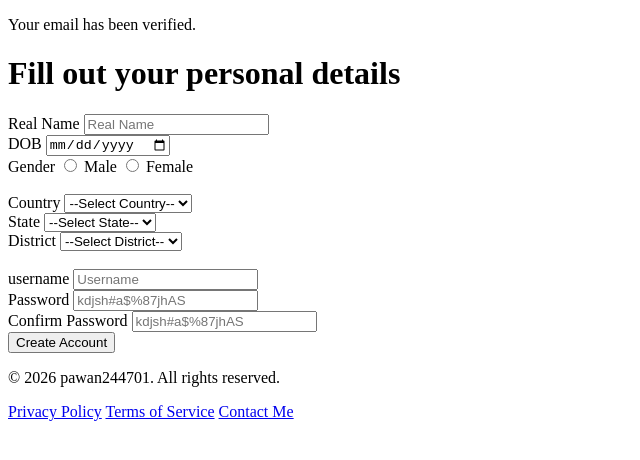
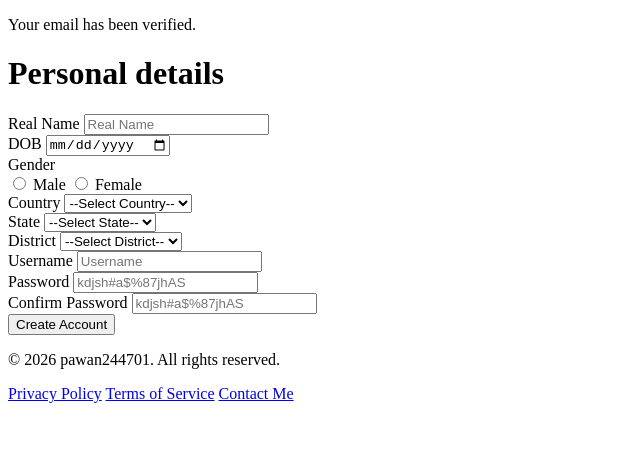
Before and after one commit to pawan244701/myproF-Stack, a plain HTML site: page frontend/registration.html in a window 1280 px wide. Shown: the whole page, without its empty margins (0-640 px from the left). Drawn offline with Linux system fonts and the light colour scheme; sample sign-in values are in the browser's storage.

Commit message:
fixed multiple typos and restrutured reg.html

```diff
--- a/frontend/registration.html
+++ b/frontend/registration.html
@@ -5,16 +5,18 @@
     <meta charset="UTF-8">
     <meta name="viewport" content="width=device-width, initial-scale=1.0">
     <title>signup</title>
+    <link rel="stylesheet" href="x.css">
 </head>
 
 <body>
     <p>Your email has been verified.</p>
-    <h1>Fill out your personal details</h1>
+
     <div class="form-div-cls">
         <form id="registrationForm" action="" method="post" class="from-cls">
+            <h1 id="h1tag">Personal details</h1>
             <div id="div-real-name">
                 <label for="realName" id="realName-lbl">Real Name</label>
-                <input type="text" id="realName" placeholder="Real Name" required>
+                <input id="inpRealName" type="text" id="realName" placeholder="Real Name" required>
             </div>
             <div id="div-dob">
                 <label for="dob" id="dob-lbl">DOB</label>
@@ -22,13 +24,15 @@
             </div>
             <div id="div-gender">
                 <label id="gender-lbl">Gender</label>
-                <input type="radio" id="male" name="gender" value="male">
-                <label for="male">Male</lable>
+                <div id="genderRadio">
+                    <input type="radio" id="male" name="gender" value="male">
+                    <label for="male" class="diffRadioBtn">Male</label>
 
-                <input type="radio" id="female" name="gender" value="female">
-                <label for="female">Female</lable>
+                        <input type="radio" id="female" name="gender" value="female">
+                        <label for="female" class="diffRadioBtn">Female</label>
+                </div>
+
             </div>
-            <br>
             <div id="div-contory">
                 <label for="contory" id="contry-lbl">Country</label>
                 <select name="contory" id="contry">
@@ -48,9 +52,8 @@
                 </select>
 
             </div>
-            <br>
             <div id="div-uniqe-name">
-                <label for="uniqeName" id="uniqeName-lbl">username</label>
+                <label for="uniqeName" id="uniqeName-lbl">Username</label>
                 <input type="text" id="uniqeName" placeholder="Username" required>
             </div>
             <div id="div-pass">
@@ -61,10 +64,9 @@
                 <label for="confirmPassword" id="confirmPassword-lbl">Confirm Password</label>
                 <input type="password" id="confirmPassword" placeholder="kdjsh#a$%87jhAS" required>
             </div>
-            <div class="div-form-btns-cls"></div>
-            <div class="div-sub-reset-btns">
-                <button type="submit" id="form-btn-1">Create Account</button>
-            </div>
+            <!-- <div class="div-sub-reset-btns"> -->
+            <button type="submit" id="form-btn-1">Create Account</button>
+            <!-- </div> -->
 
         </form>
     </div>
```
